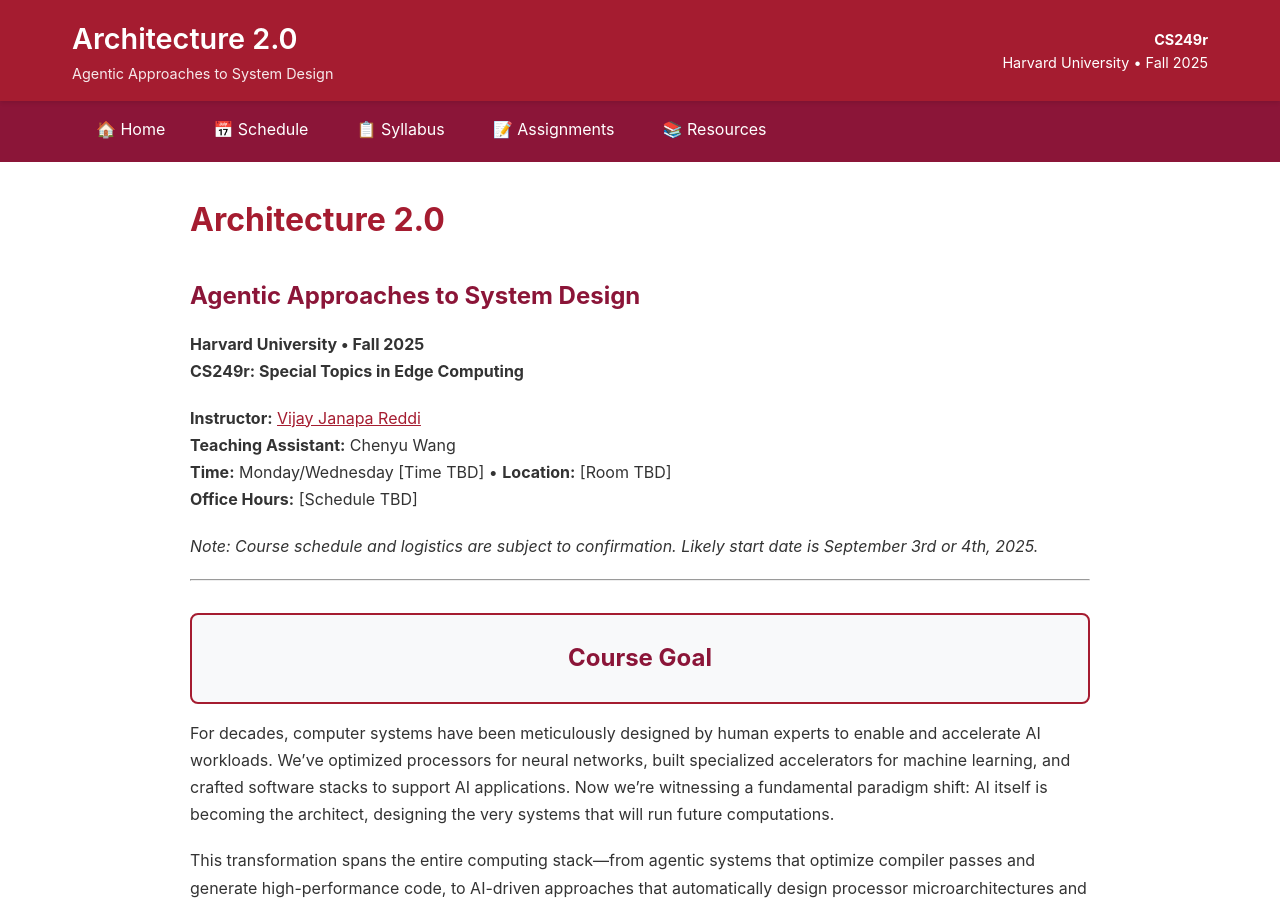
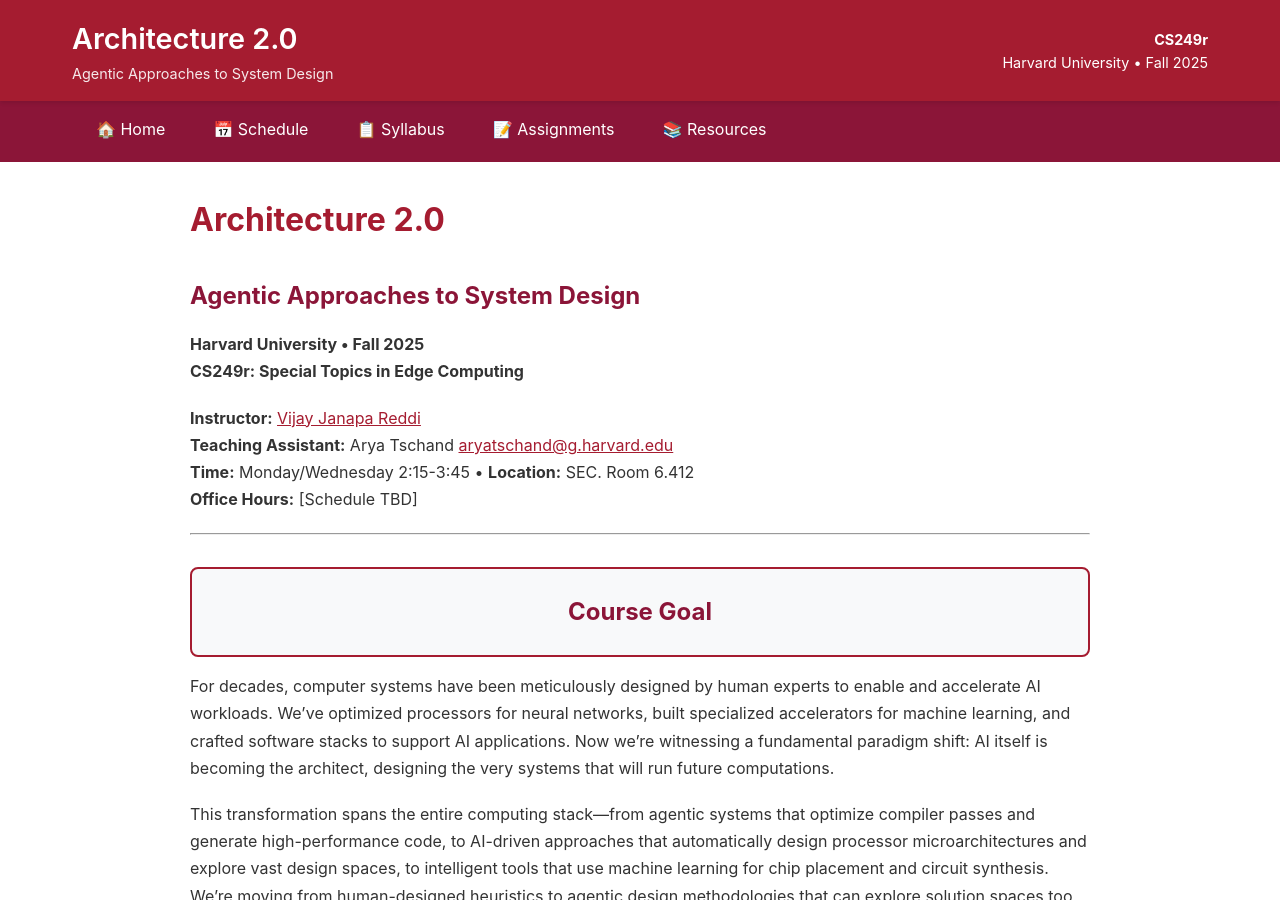
Before and after one commit to harvard-edge/cs249r_fall2025, a Jekyll site: the page built from index.md, in a window 1280 px wide and 900 px high. Built offline with Jekyll 4.4.1, drawn with Linux system fonts in a browser that asks for light colours; our own code applies the rules of GitHub Pages for plain Markdown files; some of the changed text lies outside the part shown.

Commit message:
Update course logistics: TA info, meeting time/location, Canvas link

```diff
--- a/index.md
+++ b/index.md
@@ -9,11 +9,9 @@
 **CS249r: Special Topics in Edge Computing**
 
 **Instructor:** [Vijay Janapa Reddi](https://profvjreddi.github.io/homepage/)
-**Teaching Assistant:** Chenyu Wang
-**Time:** Monday/Wednesday [Time TBD] • **Location:** [Room TBD]
+**Teaching Assistant:** Arya Tschand <aryatschand@g.harvard.edu>
+**Time:** Monday/Wednesday 2:15-3:45 • **Location:** SEC. Room 6.412
 **Office Hours:** [Schedule TBD]
-
-*Note: Course schedule and logistics are subject to confirmation. Likely start date is September 3rd or 4th, 2025.*
 
 ---
 
```
Also changed, not shown: other parts of index.md (+1 -0 lines).
